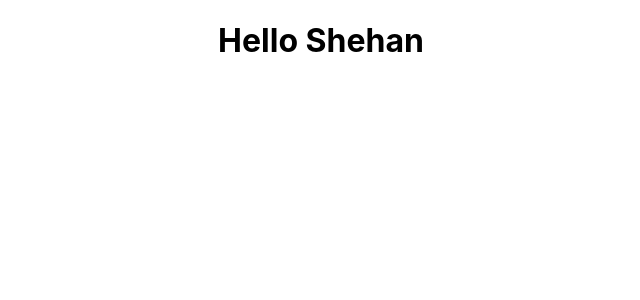
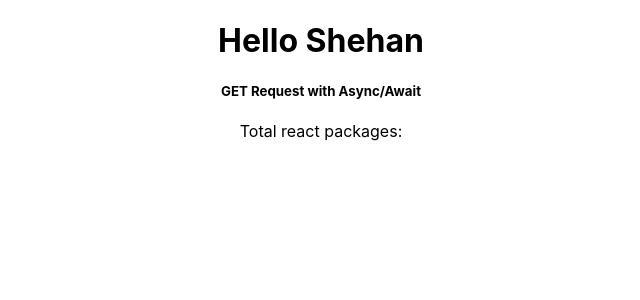
Before and after one commit to shehan96/react-crud, a React (Create React App) app: page / in a window 1280 px wide. Shown: the top 300 px of the page, without its empty margins (319-959 px from the left). Built offline with nearby package versions, Linux system fonts and the light colour scheme; no server answers.

Commit message:
http calling update

```diff
--- a/src/App.js
+++ b/src/App.js
@@ -1,6 +1,6 @@
-import logo from './logo.svg';
 import './App.css';
 import Hello from './components/Hello';
+import Rest from './components/Rest';
 import React, { Component } from 'react';
 
 class App extends Component {
@@ -8,6 +8,7 @@ class App extends Component {
     return(
       <div className="App">
         <Hello />
+        <Rest />
       </div>
     );
   };
--- /dev/null
+++ b/src/components/Rest.js
@@ -0,0 +1,33 @@
+import React from 'react';
+
+class Rest extends React.Component {
+
+    constructor(props) {
+        super(props);
+
+        this.state = {
+            totalReactPackages: null
+        };
+    }
+
+    async componentDidMount() {
+        const response = await fetch('https://jsonplaceholder.typicode.com/todos/1');
+        const data = await response.json();
+        console.log(data);
+        this.setState({ totalReactPackages: data.userId })
+    }
+
+    render() {
+        const { totalReactPackages } = this.state;
+        return (
+            <div>
+                <h5>GET Request with Async/Await</h5>
+                <div>
+                    Total react packages: {totalReactPackages}
+                </div>
+            </div>
+        );
+    }
+}
+
+export default Rest;
```
